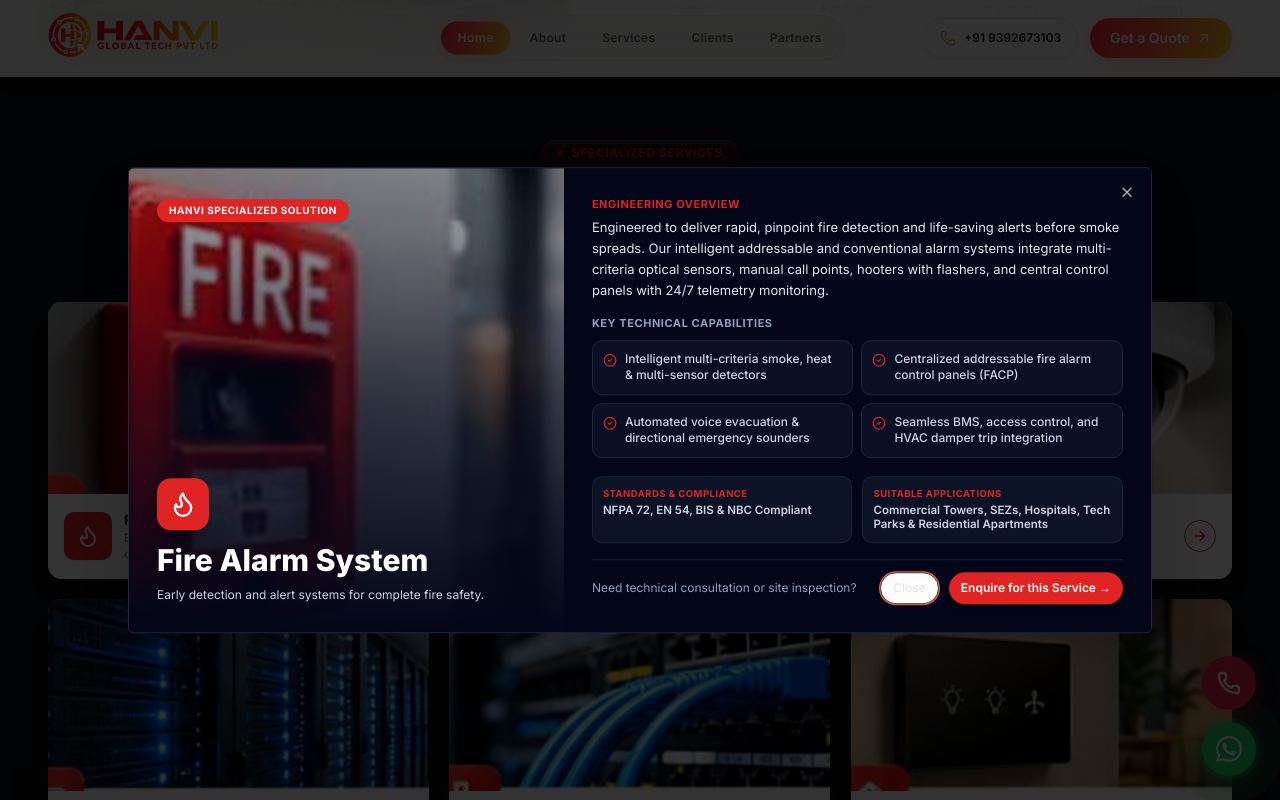
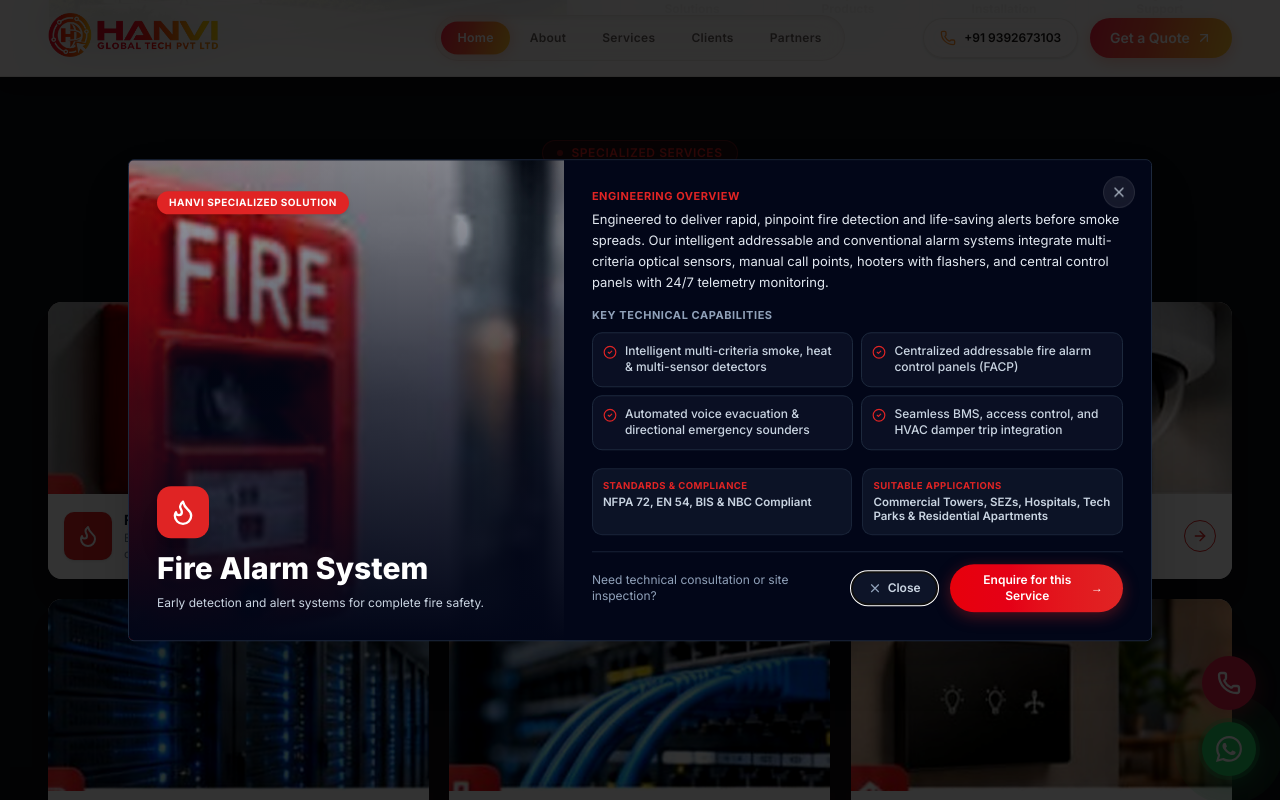
Before and after one commit to ascend-media-labs/HANVI-Global-Tech, a React (Vite) app: page / in a window 1280 px wide. Both pictures are taken after a click on the element 238 px from the left and 1363 px from the top of the page. Shown: the part 923-1723 px from the top of the page. Built offline with nearby package versions, Linux system fonts and the light colour scheme.

Commit message:
feat(modal): redesign modal close buttons with premium dark glassmorphism styling

```diff
--- a/src/components/hanvi-site.tsx
+++ b/src/components/hanvi-site.tsx
@@ -2209,18 +2209,18 @@ export function HanviSite() {
                   <span className="text-xs text-slate-400 hidden sm:inline">
                     Need technical consultation or site inspection?
                   </span>
-                  <div className="flex items-center gap-2.5 w-full sm:w-auto justify-end">
-                    <Button
-                      variant="outline"
-                      size="sm"
-                      className="rounded-full border-slate-700 text-slate-200 hover:bg-slate-800 cursor-pointer text-xs"
+                  <div className="flex items-center gap-3 w-full sm:w-auto justify-end">
+                    <button
+                      type="button"
                       onClick={() => setSelectedService(null)}
+                      className="group inline-flex items-center gap-1.5 rounded-full border border-slate-700/80 bg-slate-900/90 px-4 py-2 text-xs font-semibold text-slate-300 shadow-sm transition-all duration-200 hover:border-slate-500 hover:bg-slate-800 hover:text-white hover:shadow-[0_0_15px_rgba(255,255,255,0.08)] cursor-pointer"
                     >
-                      Close
-                    </Button>
-                    <Button
-                      size="sm"
-                      className="rounded-full bg-[#E02424] hover:bg-red-700 text-white font-semibold text-xs cursor-pointer shadow-md"
+                      <X className="size-3.5 text-slate-400 transition-transform duration-200 group-hover:rotate-90 group-hover:text-white" />
+                      <span>Close</span>
+                    </button>
+                    <button
+                      type="button"
+                      className="inline-flex items-center gap-1.5 rounded-full bg-gradient-to-r from-red-600 to-[#E02424] hover:from-red-500 hover:to-red-600 px-5 py-2 text-xs font-semibold text-white shadow-[0_4px_16px_rgba(224,36,36,0.35)] transition-all duration-200 hover:scale-[1.02] hover:shadow-[0_6px_20px_rgba(224,36,36,0.5)] cursor-pointer"
                       onClick={() => {
                         const sTitle = selectedService.title;
                         setSelectedService(null);
@@ -2231,8 +2231,9 @@ export function HanviSite() {
                         navigateTo("contact");
                       }}
                     >
-                      Enquire for this Service →
-                    </Button>
+                      <span>Enquire for this Service</span>
+                      <span aria-hidden="true">→</span>
+                    </button>
                   </div>
                 </div>
               </div>
--- a/src/components/ui/dialog.tsx
+++ b/src/components/ui/dialog.tsx
@@ -44,7 +44,7 @@ const DialogContent = React.forwardRef<
       {...props}
     >
       {children}
-      <DialogPrimitive.Close className="absolute right-4 top-4 rounded-sm opacity-70 ring-offset-background cursor-pointer transition-opacity hover:opacity-100 focus:outline-none focus:ring-2 focus:ring-ring focus:ring-offset-2 disabled:pointer-events-none data-[state=open]:bg-accent data-[state=open]:text-muted-foreground">
+      <DialogPrimitive.Close className="absolute right-4 top-4 z-20 flex size-8 items-center justify-center rounded-full border border-white/10 bg-white/10 text-slate-300 backdrop-blur-md opacity-80 cursor-pointer transition-all duration-200 hover:opacity-100 hover:bg-white/20 hover:text-white hover:border-white/30 hover:scale-105 focus:outline-none disabled:pointer-events-none">
         <X className="h-4 w-4" />
         <span className="sr-only">Close</span>
       </DialogPrimitive.Close>
```
